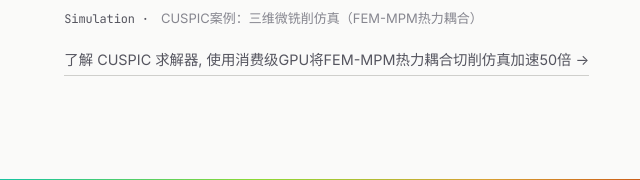
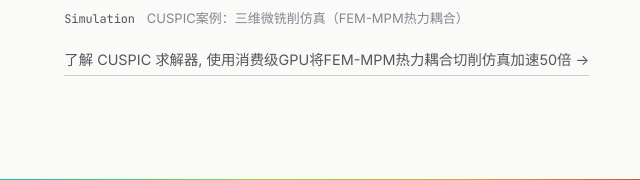
Before and after one commit to chengzhaolong/chengzhaolong.github.io, an Astro site: page / in a window 1280 px wide. Shown: the part 796-976 px from the top of the page, 564-1204 px from the left. Built offline with nearby package versions, Linux system fonts and the light colour scheme; Astro itself is replaced by a stand-in of ours.

Commit message:
fix(home): 算例图注去掉多余的「·」分隔符

```diff
--- a/src/pages/index.astro
+++ b/src/pages/index.astro
@@ -73,7 +73,7 @@ const portrait = profile.photo ?? '/media/portrait.svg';
             alt="CUSPIC案例：三维微铣削仿真（FEM-MPM热力耦合）"
             badge="cuspic"
             caption="CUSPIC案例：三维微铣削仿真（FEM-MPM热力耦合）"
-            meta="Simulation · "
+            meta="Simulation"
             placeholder="c"
             placeholderLabel="切削仿真循环短片"
             ratio="16 / 9"
```
